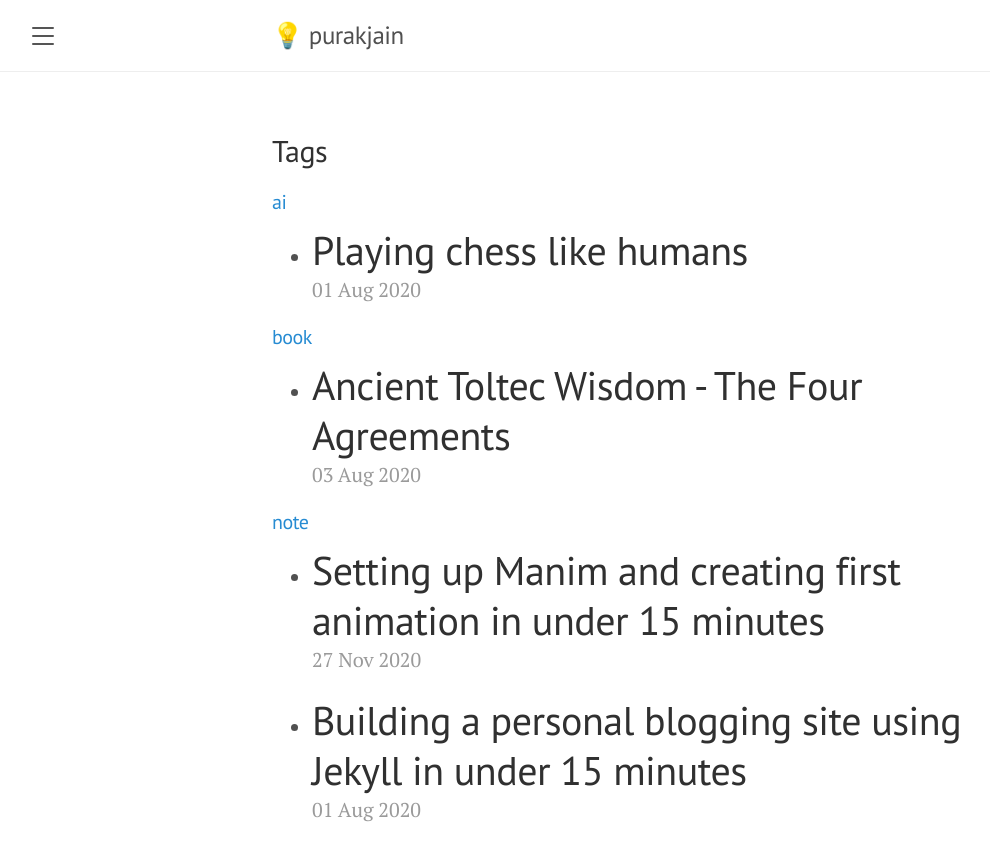
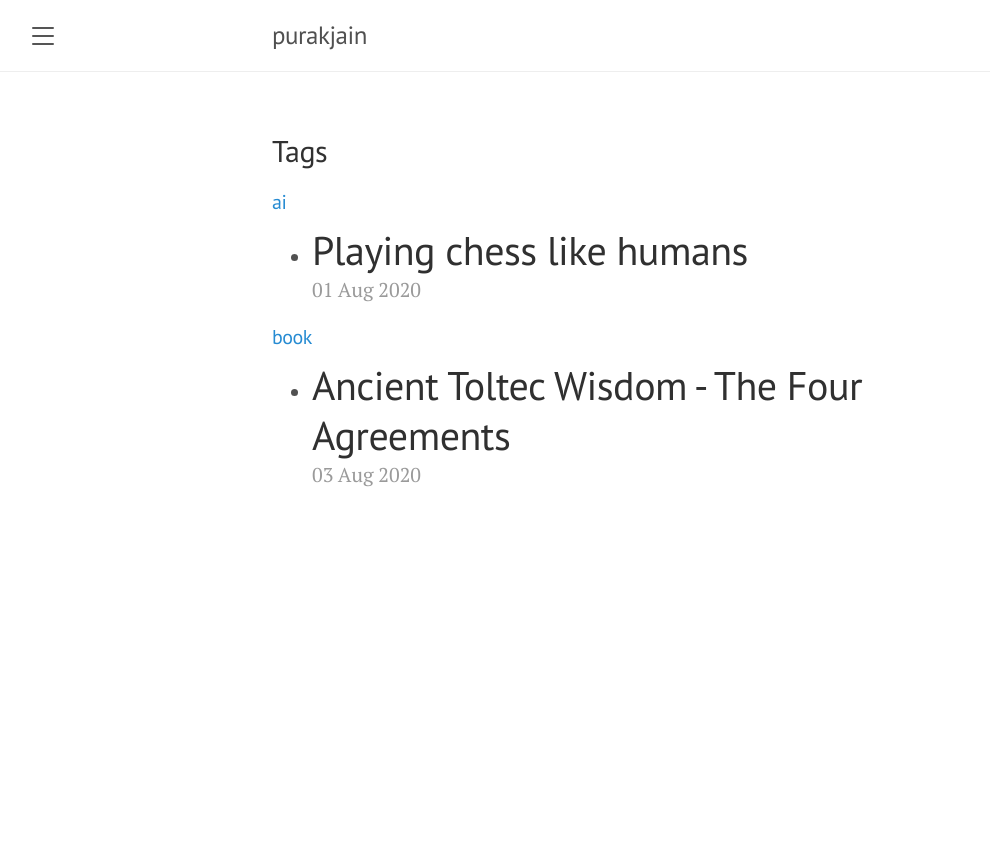
Before and after one commit to purak24/mywebsite, a Jekyll site: the page built from tags.html, in a window 1280 px wide. Shown: the top 861 px of the page, without its empty margins (8-998 px from the left). Built offline with Jekyll 4.4.1, drawn with Linux system fonts in a browser that asks for light colours; emoji names are drawn with the system emoji font.

Commit message:
removing note tag

```diff
--- a/_layouts/default.html
+++ b/_layouts/default.html
@@ -13,7 +13,7 @@
       <div class="masthead">
         <div class="container">
           <h3 class="masthead-title">
-            <a href="{{ site.baseurl }}/" title="Blog">:bulb: purakjain</a>
+            <a href="{{ site.baseurl }}/" title="Blog">purakjain</a>
             <small>{{ site.tagline }}</small>
           </h3>
         </div>
--- a/notes/_posts/2020-08-01-create-website.md
+++ b/notes/_posts/2020-08-01-create-website.md
@@ -2,8 +2,6 @@
 layout: post
 title: Building a personal blogging site using Jekyll in under 15 minutes
 summary: Walk-through for creating this website using a Jekyll theme - Lanyon and hosted on Github pages, using Markdown and Docker for local hosting.
-tags:
-  note
 category: note
 ---
 
--- a/notes/_posts/2020-11-27-Setting-up-Manim.md
+++ b/notes/_posts/2020-11-27-Setting-up-Manim.md
@@ -2,8 +2,6 @@
 layout: post
 title: Setting up Manim and creating first animation in under 15 minutes
 summary: Walk-through for installing Manim
-tags:
-  note
 category: note
 ---
 
```
